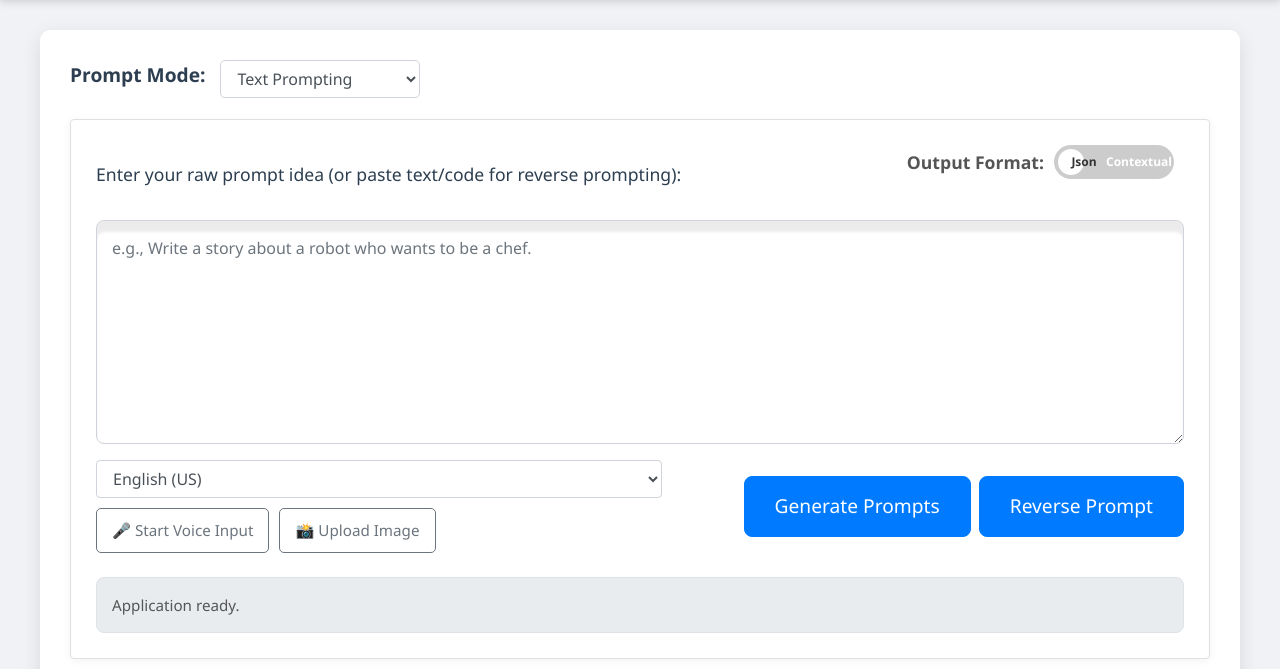
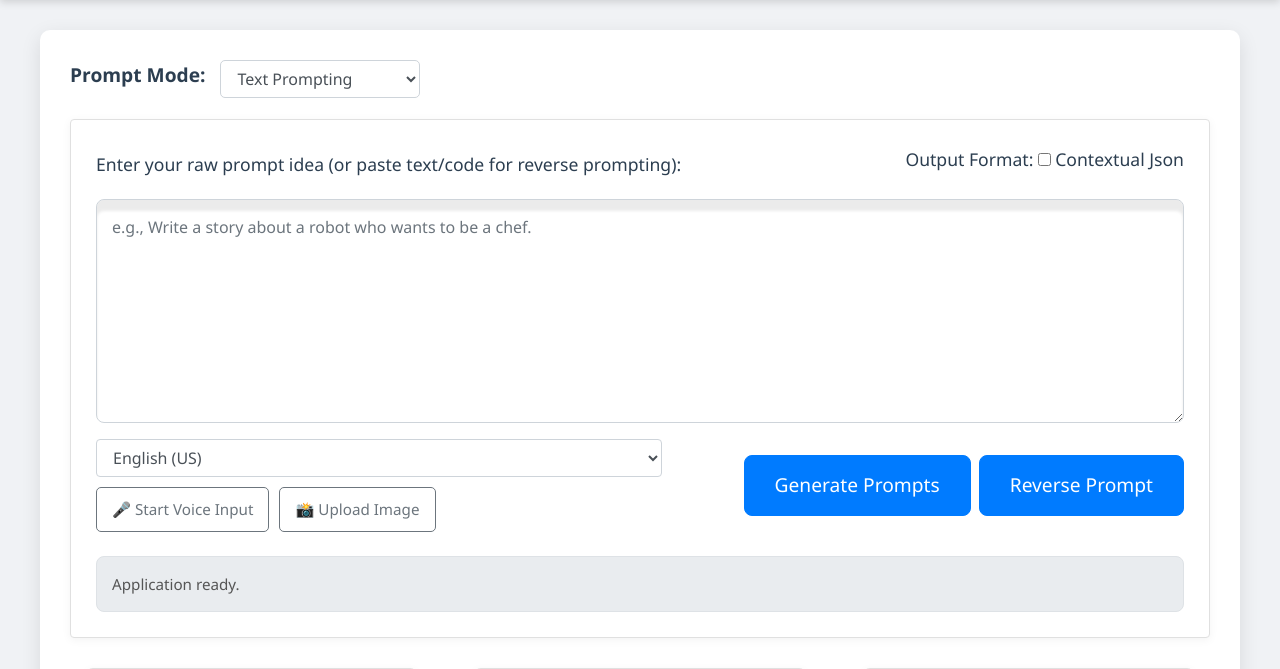
Before and after one commit to simpdatasush/prompts_testing, a Flask app: page /app_home in a window 1280 px wide. Shown: the part 70-739 px from the top of the page. Run offline with Flask 3, Linux system fonts and the light colour scheme; a user stored in the database is signed in; grey boxes labelled with a size stand in for pictures from a placeholder-image service; data that the repository does not hold is empty; some libraries are stand-ins or nearby versions.

Commit message:
Update index.html

```diff
--- a/templates/index.html
+++ b/templates/index.html
@@ -518,118 +518,6 @@
           font-weight: bold;
           color: #dc3545; /* Red for active timer */
           display: none; /* Hidden by default */
-      }
-
-      /* Styles for the custom toggle switch */
-      .toggle-switch-container {
-          display: flex;
-          align-items: center;
-          justify-content: flex-end; /* Align to the right */
-          margin-bottom: 15px;
-          font-weight: bold;
-      }
-
-      .toggle-switch-container label {
-          margin-right: 10px;
-          color: #555;
-      }
-
-      .toggle-switch {
-          position: relative;
-          display: inline-block;
-          width: 120px; /* Doubled from 60px */
-          height: 34px;
-      }
-
-      .toggle-switch input {
-          opacity: 0;
-          width: 0;
-          height: 0;
-      }
-
-      .slider {
-          position: absolute;
-          cursor: pointer;
-          top: 0;
-          left: 0;
-          right: 0;
-          bottom: 0;
-          background-color: #ccc;
-          -webkit-transition: .4s;
-          transition: .4s;
-          border-radius: 34px;
-      }
-
-      .slider:before {
-          position: absolute;
-          content: "";
-          height: 26px;
-          width: 26px;
-          left: 4px;
-          bottom: 4px;
-          background-color: white;
-          -webkit-transition: .4s;
-          transition: .4s;
-          border-radius: 50%;
-      }
-
-      input:checked + .slider {
-          background-color: #2196F3;
-      }
-
-      input:focus + .slider {
-          box-shadow: 0 0 1px #2196F3;
-      }
-
-      input:checked + .slider:before {
-          -webkit-transform: translateX(86px); /* Adjusted for new width */
-          -ms-transform: translateX(86px);    /* Adjusted for new width */
-          transform: translateX(86px);       /* Adjusted for new width */
-      }
-
-      /* Round sliders */
-      .slider.round {
-          border-radius: 34px;
-      }
-
-      .slider.round:before {
-          border-radius: 50%;
-      }
-
-      .toggle-text {
-          position: absolute;
-          font-size: 12px;
-          font-weight: bold;
-          line-height: 34px;
-          text-align: center;
-          width: 100%;
-          user-select: none; /* Prevent text selection */
-      }
-
-      .toggle-text.contextual {
-          left: 25px; /* Adjusted for centering in new width */
-          color: #FFFFFF; /* Default color when Contextual is active */
-      }
-
-      .toggle-text.json {
-          right: 30px; /* Adjusted for centering in new width */
-          color: #333; /* Default color when JSON is not active */
-      }
-
-      input:checked + .slider .toggle-text.contextual {
-          color: #333; /* Muted color when JSON is active */
-      }
-
-      input:checked + .slider .toggle-text.json {
-          color: white; /* Highlighted color when JSON is active */
-      }
-
-      input:not(:checked) + .slider .toggle-text.contextual {
-          color: white; /* Highlighted color when Contextual is active */
-      }
-
-      input:not(:checked) + .slider .toggle-text.json {
-          color: #333; /* Muted color when Contextual is active */
       }
 
       /* NEW: Prompt Mode Selector Styling */
```
